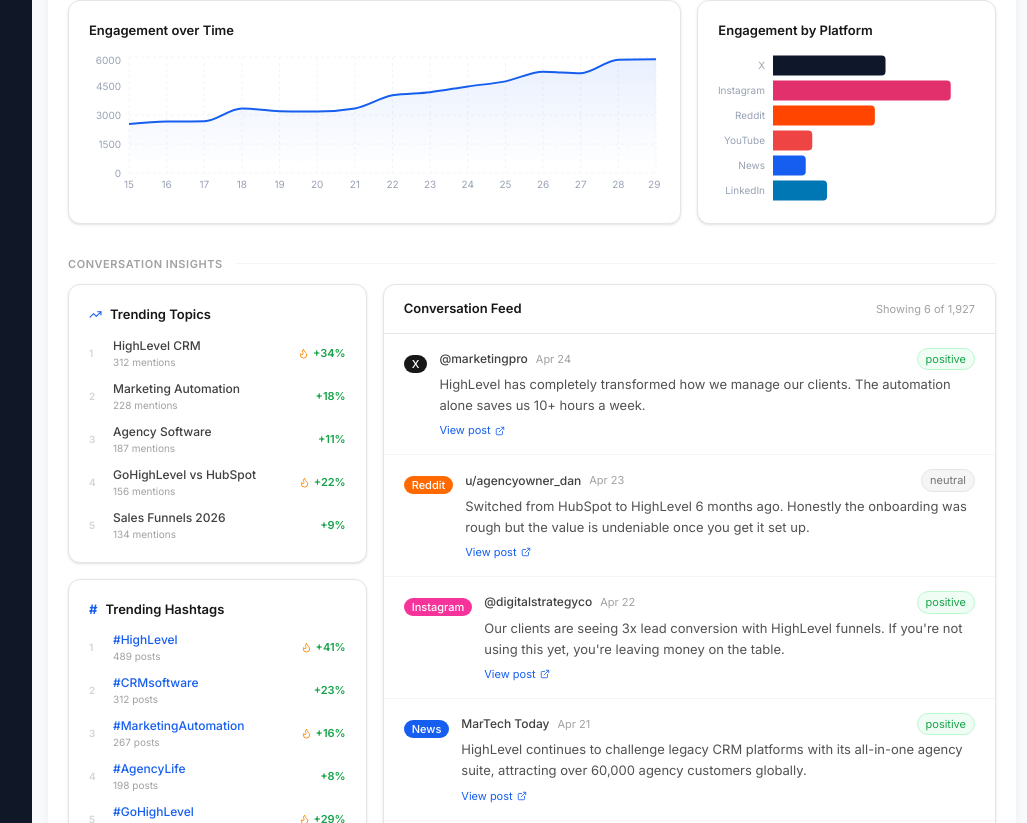
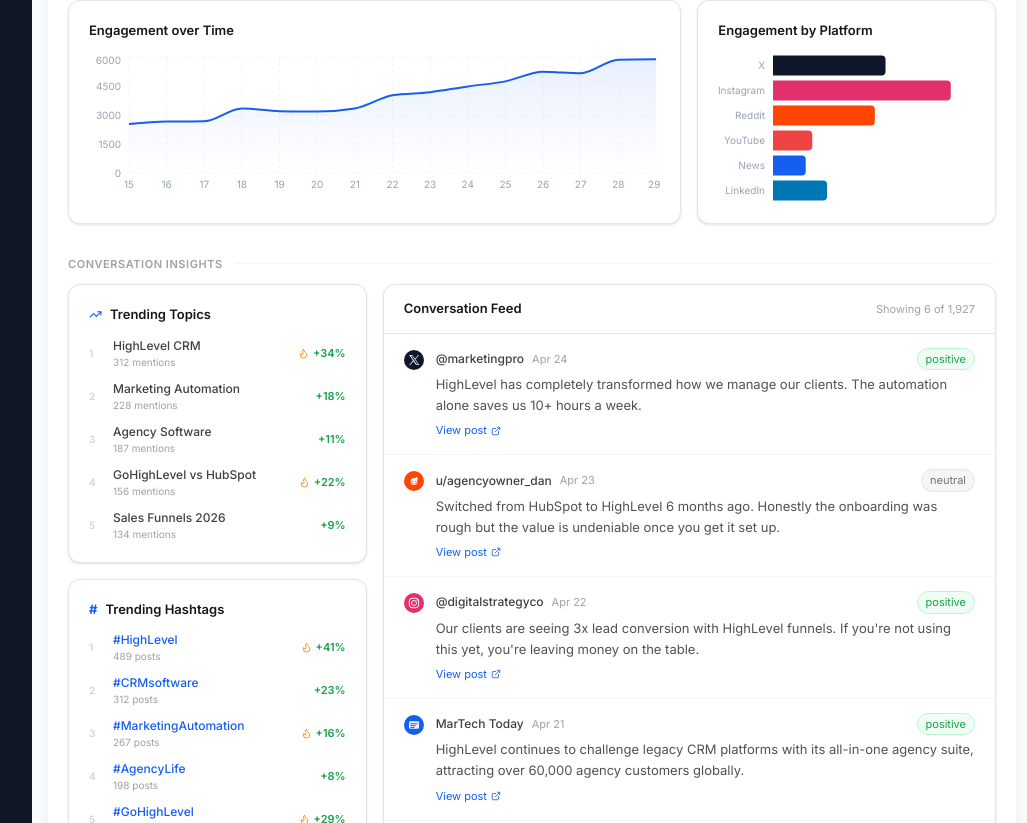
Before and after one commit to sujithjames/Social-listening, a React (Vite) app: page /topic-detail in a window 1280 px wide. Shown: the part 1977-2800 px from the top of the page, without its empty margins (248-1275 px from the left). Built offline with nearby package versions, Linux system fonts and the light colour scheme.

Commit message:
Social Listening — Iteration 1.6.1: Detail page chart + feed polish
- Mentions & Sentiment chart: bar color changed to neutral slate (was electric blue)
- Conversation feed: replaced text platform badges with circular platform icons

Co-Authored-By: Claude Sonnet 4.6 <noreply@anthropic.com>

```diff
--- a/src/pages/TopicDetailPage.jsx
+++ b/src/pages/TopicDetailPage.jsx
@@ -24,11 +24,6 @@ const PLATFORM_CONFIG = {
   LinkedIn:  { color: '#0077B5' },
 }
 
-const PLATFORM_BADGE = {
-  X: 'bg-neutral-900 text-white', Reddit: 'bg-orange-500 text-white',
-  Instagram: 'bg-pink-500 text-white', YouTube: 'bg-red-600 text-white',
-  News: 'bg-hl-blue text-white', LinkedIn: 'bg-blue-600 text-white',
-}
 const SENTIMENT_BADGE = {
   positive: 'text-positive bg-green-50 border-green-200',
   neutral: 'text-neutral-500 bg-neutral-100 border-neutral-200',
@@ -602,7 +597,7 @@ export default function TopicDetailPage() {
                     <YAxis yAxisId="count" tick={axisStyle} axisLine={false} tickLine={false} />
                     <YAxis yAxisId="pct" orientation="right" domain={[0,100]} tick={axisStyle} axisLine={false} tickLine={false} tickFormatter={v => `${v}%`} />
                     <Tooltip content={ChartTooltip} cursor={{ fill:'rgba(21,94,239,0.04)' }} />
-                    <Bar yAxisId="count" dataKey="mentions" name="Mentions" fill="#EEF4FF" stroke="#155EEF" strokeWidth={0.5} radius={[3,3,0,0]} />
+                    <Bar yAxisId="count" dataKey="mentions" name="Mentions" fill="#E2E8F0" stroke="#94A3B8" strokeWidth={0.5} radius={[3,3,0,0]} />
                     <Line yAxisId="pct" type="monotone" dataKey="positive" name="Positive %" stroke="#16A34A" strokeWidth={2} dot={false} />
                   </ComposedChart>
                 </ResponsiveContainer>
@@ -825,7 +820,7 @@ export default function TopicDetailPage() {
                     {computed.posts.map(post => (
                       <div key={post.id} className="px-5 py-3.5 flex gap-3">
                         <div className="shrink-0 pt-0.5">
-                          <span className={`text-[11px] font-medium px-2 py-0.5 rounded-full ${PLATFORM_BADGE[post.platform] || 'bg-neutral-200 text-neutral-700'}`}>{post.platform}</span>
+                          <PlatformIcon name={post.platform} size={20} />
                         </div>
                         <div className="flex-1 min-w-0">
                           <div className="flex items-center gap-2 mb-1">
```
